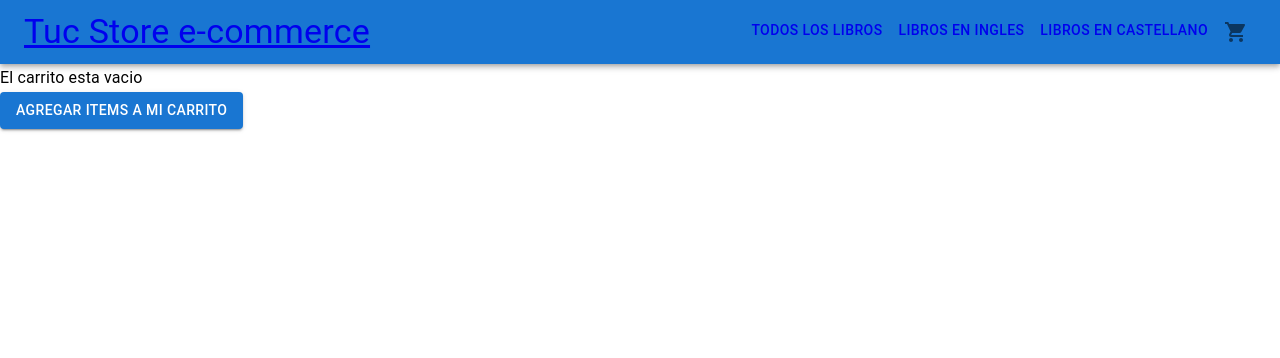
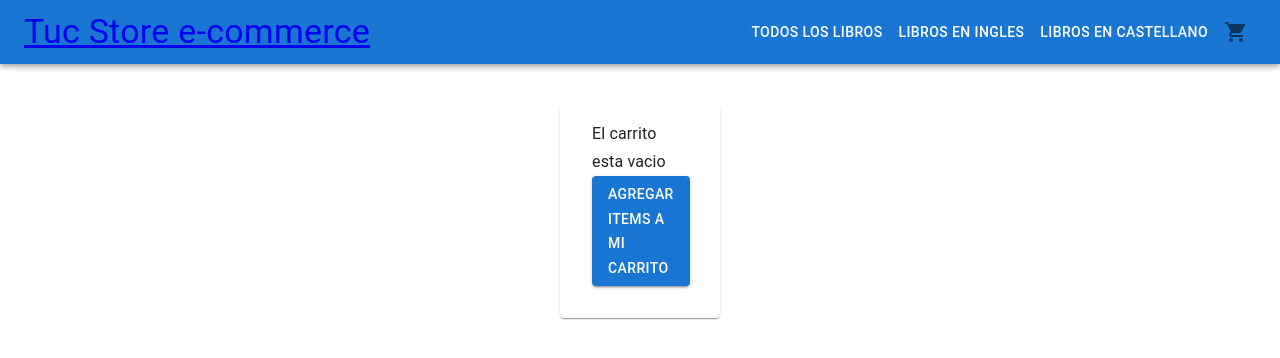
Before and after one commit to magrellet/tuc-store, a React (Create React App) app: page /cart in a window 1280 px wide. Shown: the top 358 px of the page. Built offline with nearby package versions, Linux system fonts and the light colour scheme.

Commit message:
Component refactor, new structure and  smaller components

```diff
--- a/src/App.js
+++ b/src/App.js
@@ -2,8 +2,8 @@ import { BrowserRouter as Router, Switch, Route } from "react-router-dom";
 
 import "./App.css";
 import NavBar from "./components/navBar/NavBar";
-import ItemListContainer from "./components/ItemListContainer/ItemListContainer";
-import ItemDetailContainer from "./components/ItemDetailContainer/ItemDetailContainer";
+import ItemListContainer from "./components/container/ItemListContainer";
+import ItemDetailContainer from "./components/container/ItemDetailContainer";
 import Cart from "./components/Cart/Cart";
 import { CartProvider } from "./context/CartContext";
 
--- a/src/components/Cart/Cart.js
+++ b/src/components/Cart/Cart.js
@@ -4,7 +4,6 @@ import { Link } from "react-router-dom";
 import Grid from "@mui/material/Grid";
 import Paper from "@mui/material/Paper";
 import Typography from "@mui/material/Typography";
-import ButtonBase from "@mui/material/ButtonBase";
 import Button from "@mui/material/Button";
 import Box from "@mui/material/Box";
 import Dialog from "@mui/material/Dialog";
@@ -15,21 +14,14 @@ import DialogTitle from "@mui/material/DialogTitle";
 import Slide from "@mui/material/Slide";
 import TextField from "@mui/material/TextField";
 
-import { styled } from "@mui/material/styles";
-
 import { CartContext } from "../../context/CartContext";
 
 import { db } from "../firebase";
 import { setDoc, doc, updateDoc, Timestamp } from "firebase/firestore/lite";
 
 import { v4 as uuid } from "uuid";
-
-const Img = styled("img")({
-  margin: "auto",
-  display: "block",
-  maxWidth: "100%",
-  maxHeight: "100%",
-});
+import CartItemDetail from "./CartItemDetail";
+import EmptyCart from "./EmptyCart";
 
 const Transition = React.forwardRef(function Transition(props, ref) {
   return <Slide direction="up" ref={ref} {...props} />;
@@ -104,67 +96,11 @@ const Cart = () => {
       {cartItems.length !== 0 ? (
         cartItems.map((cartItem, i) => {
           return (
-            <Paper
-              id={i}
-              sx={{ p: 4, m: 5, mx: 70, maxWidth: 500, flexGrow: 1 }}
-            >
-              <Grid container spacing={2}>
-                <Grid item>
-                  <ButtonBase sx={{ width: 128, height: 128 }}>
-                    <Img alt="complex" src={cartItem.item.img} />
-                  </ButtonBase>
-                </Grid>
-                <Grid item xs={12} sm container>
-                  <Grid item xs container direction="column" spacing={2}>
-                    <Grid item xs>
-                      <Typography
-                        gutterBottom
-                        variant="subtitle1"
-                        component="div"
-                      >
-                        {cartItem.item.title}
-                      </Typography>
-                      <Typography variant="body2" gutterBottom>
-                        Full resolution 1920x1080 • JPEG
-                      </Typography>
-                      <Typography variant="body2" color="text.secondary">
-                        Cantidad: {cartItem.quantity}
-                      </Typography>
-                    </Grid>
-                    <Grid item>
-                      <Typography sx={{ cursor: "pointer" }} variant="body2">
-                        <Button
-                          onClick={() => {
-                            removeItem(cartItem.item.id);
-                          }}
-                        >
-                          Remover
-                        </Button>
-                      </Typography>
-                    </Grid>
-                  </Grid>
-                  <Grid item>
-                    <Typography variant="subtitle1" component="div">
-                      Precio total: {cartItem.item.price * cartItem.quantity}
-                    </Typography>
-                  </Grid>
-                </Grid>
-              </Grid>
-            </Paper>
+            <CartItemDetail cartItem={cartItem} i={i} removeItem={removeItem} />
           );
         })
       ) : (
-        <Grid item>
-          <Typography variant="subtitle1">
-            El carrito esta vacio
-            <br />
-            <Link to={"/"}>
-              <Button variant="contained" color="primary">
-                Agregar items a mi carrito
-              </Button>
-            </Link>
-          </Typography>
-        </Grid>
+        <EmptyCart />
       )}
       {cartItems.length !== 0 ? (
         <Paper sx={{ p: 4, px: 40, m: 5, mx: 10, flexGrow: 1 }}>
@@ -191,7 +127,6 @@ const Cart = () => {
               }}
             />
             <Box sx={{ p: 1 }} />
-
             <TextField
               required
               id="email"
@@ -200,7 +135,6 @@ const Cart = () => {
               onChange={(e) => setEmail(e.target.value)}
             />
             <Box sx={{ p: 1 }} />
-
             <Button
               variant="contained"
               color="primary"
@@ -211,7 +145,6 @@ const Cart = () => {
               Limpiar carrito
             </Button>
             <Box sx={{ p: 1 }} />
-
             <Button
               disabled={!(name !== "" && email !== "" && phone !== "")}
               variant="contained"
--- /dev/null
+++ b/src/components/Cart/CartItemDetail.js
@@ -0,0 +1,69 @@
+import React from "react";
+
+import Grid from "@mui/material/Grid";
+import Paper from "@mui/material/Paper";
+import Typography from "@mui/material/Typography";
+import ButtonBase from "@mui/material/ButtonBase";
+import Button from "@mui/material/Button";
+
+
+import { styled } from "@mui/material/styles";
+
+const Img = styled("img")({
+    margin: "auto",
+    display: "block",
+    maxWidth: "100%",
+    maxHeight: "100%",
+  });
+
+const CartItemDetail = (props) => {
+    console.log(props)
+
+    const { cartItem, i, removeItem } = props;
+
+
+  return (
+    <Paper id={i} sx={{ p: 4, m: 5, mx: 70, maxWidth: 500, flexGrow: 1 }}>
+      <Grid container spacing={2}>
+        <Grid item>
+          <ButtonBase sx={{ width: 128, height: 128 }}>
+            <Img alt="complex" src={cartItem.item.img} />
+          </ButtonBase>
+        </Grid>
+        <Grid item xs={12} sm container>
+          <Grid item xs container direction="column" spacing={2}>
+            <Grid item xs>
+              <Typography gutterBottom variant="subtitle1" component="div">
+                {cartItem.item.title}
+              </Typography>
+              <Typography variant="body2" gutterBottom>
+                Precio Unitario: {cartItem.item.price}
+              </Typography>
+              <Typography variant="body2" color="text.secondary">
+                Cantidad: {cartItem.quantity}
+              </Typography>
+            </Grid>
+            <Grid item>
+              <Typography sx={{ cursor: "pointer" }} variant="body2">
+                <Button
+                  onClick={() => {
+                    removeItem(cartItem.item.id);
+                  }}
+                >
+                  Remover
+                </Button>
+              </Typography>
+            </Grid>
+          </Grid>
+          <Grid item>
+            <Typography variant="subtitle1" component="div">
+              Precio total: {cartItem.item.price * cartItem.quantity}
+            </Typography>
+          </Grid>
+        </Grid>
+      </Grid>
+    </Paper>
+  );
+};
+
+export default CartItemDetail;
--- /dev/null
+++ b/src/components/Cart/EmptyCart.js
@@ -0,0 +1,26 @@
+import React from "react";
+import { Link } from "react-router-dom";
+
+import Grid from "@mui/material/Grid";
+import Paper from "@mui/material/Paper";
+import Typography from "@mui/material/Typography";
+import Button from "@mui/material/Button";
+
+const EmptyCart = () => {
+  return (
+    <Paper id="id" sx={{ p: 4, m: 5, mx: 70, maxWidth: 500, flexGrow: 1 }}>
+      <Grid container spacing={2}></Grid>
+      <Grid item>
+        <Typography variant="subtitle1">
+          El carrito esta vacio
+          <br />
+          <Button component={Link} to="/" variant="contained" color="primary">
+            Agregar items a mi carrito
+          </Button>
+        </Typography>
+      </Grid>
+    </Paper>
+  );
+};
+
+export default EmptyCart;
--- a/src/components/ItemDetailContainer/ItemDetailContainer.js
+++ b/src/components/container/ItemDetailContainer.js
@@ -1,6 +1,6 @@
 import React, { useState, useEffect } from "react";
 import CircularProgress from "@mui/material/CircularProgress";
-import ItemDetail from "../items/ItemDetail";
+import ItemDetail from "./items/ItemDetail";
 
 import { db } from "../firebase";
 import { collection, getDocs } from "firebase/firestore/lite";
--- a/src/components/ItemListContainer/ItemListContainer.js
+++ b/src/components/container/ItemListContainer.js
@@ -1,5 +1,5 @@
 import React from "react";
-import ItemList from "../items/ItemList";
+import ItemList from "./items/ItemList";
 
 const ItemListContainer = ({ match }) => {
   return <ItemList data={match} />;
--- a/src/components/items/ItemDetail.js
+++ b/src/components/container/items/ItemDetail.js
@@ -7,7 +7,7 @@ import Typography from '@mui/material/Typography';
 import Button from '@mui/material/Button';
 
 import ItemCount from "./ItemCount";
-import { CartContext } from "../../context/CartContext";
+import { CartContext } from "../../../context/CartContext";
 
 
 const ItemDetail = ({ item }) => {
@@ -47,22 +47,13 @@ const ItemDetail = ({ item }) => {
           />
           {itemQuantity > 0 && (
             <CardActions>
-              <Link
-                to={{
-                  pathname: "/cart",
-                  state: { selectedItem: item, quantity: itemQuantity },
-                }}
-              >
-                <Button variant="contained" color="primary">
-                  Terminar mi compra
-                </Button>
-              </Link>
+              <Button component={Link} to="/cart" variant="contained" color="primary">
+                Ver a carrito
+              </Button>
               <br />
-              <Link to={"/"}>
-                <Button variant="contained" color="primary">
-                  Seguir comprando
-                </Button>
-              </Link>
+              <Button component={Link} to="/" variant="contained" color="primary">
+                Seguir comprando
+              </Button>
             </CardActions>
           )}
         </Typography>
--- a/src/components/items/ItemList.js
+++ b/src/components/container/items/ItemList.js
@@ -3,7 +3,7 @@ import Paper from "@mui/material/Paper";
 import Grid from "@mui/material/Grid";
 import CircularProgress from "@mui/material/CircularProgress";
 
-import { db } from "../firebase";
+import { db } from "../../firebase";
 import { collection, getDocs } from "firebase/firestore/lite";
 
 import Item from "./Item";
--- a/src/components/navBar/NavBar.js
+++ b/src/components/navBar/NavBar.js
@@ -1,34 +1,32 @@
 import React from "react";
-import AppBar from '@mui/material/AppBar';
-import Box from '@mui/material/Box';
-import Toolbar from '@mui/material/Toolbar';
-import Typography from '@mui/material/Typography';
-import Button from '@mui/material/Button';
+import AppBar from "@mui/material/AppBar";
+import Box from "@mui/material/Box";
+import Toolbar from "@mui/material/Toolbar";
+import Typography from "@mui/material/Typography";
+import Button from "@mui/material/Button";
 import { Link } from "react-router-dom";
 
 import CartWidget from "./CartWidget";
 
 const NavBar = () => {
   const categoryBasePath = "/category/";
+  const firstCategory = `${categoryBasePath}1`
+  const secondCategory = `${categoryBasePath}2`
   return (
     <Box sx={{ flexGrow: 1 }}>
       <AppBar position="static">
         <Toolbar>
-        <Typography variant="h4">
-          <Link to="/"> Tuc Store e-commerce</Link>
+        <Typography variant="h4" component={Link} to = "/" sx={{ flexGrow: 1 }}>
+          Tuc Store e-commerce
           </Typography>
           <Box sx={{ flexGrow: 1 }} />
-          <Box sx={{ display: { xs: 'none', md: 'flex' } }}>
-          <Link to="/">
-            <Button color="inherit">Todos los Libros</Button>
+          <Box sx={{ display: { xs: "none", md: "flex" } }}>
+              <Button component={Link} to="/" color="inherit">Todos los Libros</Button>
+              <Button component={Link} to={firstCategory} color="inherit">Libros en ingles</Button>
+              <Button component={Link} to={secondCategory} color="inherit">Libros en castellano</Button>
+            <Link to="/cart">
+              <CartWidget />
             </Link>
-          <Link to={`${categoryBasePath}1`}>
-            <Button color="inherit">Libros en ingles</Button>
-          </Link>
-          <Link to={`${categoryBasePath}2`}>
-            <Button color="inherit">Libros en castellano</Button>
-          </Link>
-            <CartWidget />
           </Box>
         </Toolbar>
       </AppBar>
```
Also changed, not shown: src/components/container/items/Item.js (renamed from src/components/items/Item.js), src/components/container/items/ItemCount.js (renamed from src/components/items/ItemCount.js). Lines whose indentation alone changed are shown as unchanged.
